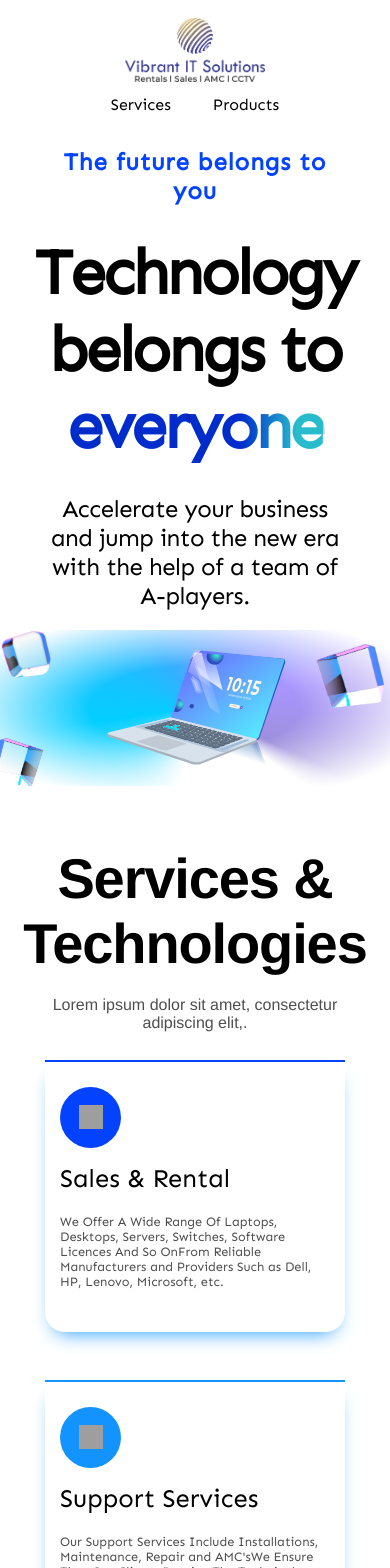
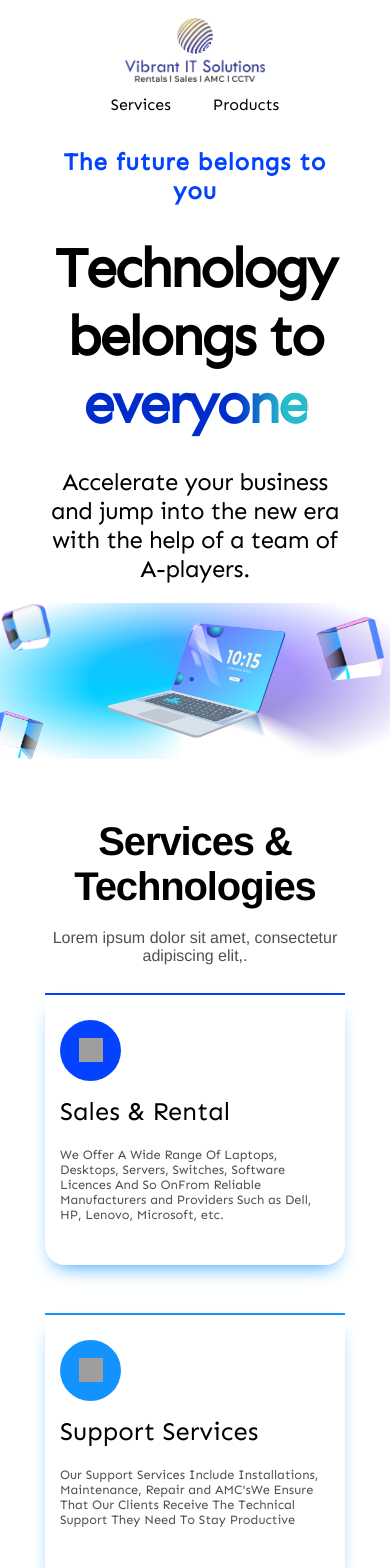
Before and after one commit to raptor1769/vibrant-solutions, a React (Create React App) app: page /vibrant-solutions/ in a window 390 px wide. Shown: the top 1568 px of the page. Built offline with nearby package versions, Linux system fonts and the light colour scheme; grey boxes are pictures that could not be loaded.

Commit message:
Fixed router and styles

```diff
--- a/src/App.css
+++ b/src/App.css
@@ -9,3 +9,12 @@
 .divider {
     border-left: 2px solid rgb(195, 195, 195);
 }
+
+@media screen and (max-width: 700px) {
+    .title-2 {
+        font-size: 3.5rem !important;
+    }
+    .service-header__title, .products__title {
+        font-size: 2.5rem !important;
+    }
+}
--- a/src/App.js
+++ b/src/App.js
@@ -1,13 +1,10 @@
-// App.js
 import { useRef } from "react";
 import "./App.css";
 import Footer from "./components/Footer/Footer";
 import Header from "./components/Header/Header";
-import Preview from "./components/Preview/Preview";
-import Products from "./components/Products/Products";
-import ServiceAndTech from "./components/ServicesAndTechs/ServiceAndTech";
-import { BrowserRouter as Router, Route, Routes } from 'react-router-dom';
+import { BrowserRouter as Router, Route, Routes, Navigate } from 'react-router-dom';
 import ProjectDescription from "./components/ProductDescription/ProjectDescription";
+import Home from "./pages/Home";
 
 const App = () => {
   const servicesRef = useRef(null);
@@ -16,16 +13,13 @@ const App = () => {
   const ProjectDescriptionRef = useRef(null);
   return (
     <div className="App">
-      <Router>
-        <Header servicesRef={servicesRef} productsRef={productsRef} />
-        <Preview ref={headerRef}/>
-        <ServiceAndTech ref={servicesRef} />
+      <Header servicesRef={servicesRef} productsRef={productsRef} />
+      <Router basename="/vibrant-solutions">
         <Routes>
-          <Route path="/" element={<Products ref={productsRef} ProjectDescriptionRef={ProjectDescriptionRef}/>} />
+          <Route path="/"  element={<Home />} />
           <Route path="/products/:productId" element={<ProjectDescription ref={ProjectDescriptionRef}/>} />
-          <Route path="/vibrant-solutions" element={<Products ref={productsRef} ProjectDescriptionRef={ProjectDescriptionRef}/>} />
+          <Route path="*" element={<Navigate to="/" />} />
         </Routes>
-
         <Footer servicesRef={servicesRef} productsRef={productsRef}  headerRef={headerRef}/>
       </Router>
     </div>
--- a/src/components/Footer/Footer.css
+++ b/src/components/Footer/Footer.css
@@ -8,9 +8,10 @@
 
 .ain-footer-location {
   display: flex;
+  flex-wrap: wrap;
   justify-content: space-between;
   align-items: center;
-  width: 70%;
+  width: 80%;
   margin: auto;
   gap: 20px;
 }
@@ -21,6 +22,8 @@
 
 .ain-footer-location__map .map_frame {
   width: 100%;
+  min-width: 350px;
+  min-height: 250px;
   height: 100%;
   border-radius: 20px;
 }
@@ -83,3 +86,9 @@
 .ain-footer-links-redirects  .nav-item{
   height: fit-content;
 }
+
+@media screen and (max-width: 700px) {
+  .ain-footer-location {
+    justify-content: center;
+  }
+}
--- a/src/components/ProductDescription/ProjectDescription.js
+++ b/src/components/ProductDescription/ProjectDescription.js
@@ -1,17 +1,16 @@
-import { useParams } from "react-router-dom";
+import { Navigate, useParams } from "react-router-dom";
 import productsDesciption from "../../assets/staticData/productDetails.json";
-import "./ProjectDescription.css" ;
+import "./ProjectDescription.css";
 import { forwardRef } from "react";
 import CardDetail from "../common/CardDetail/CardDetail";
-// Define the products array outside of the component
 
-const ProjectDescription = forwardRef((props, ref) => {
+const ProjectDescription = forwardRef(() => {
 	const { productId } = useParams();
-  // Find the product with the matching ID
 	const product = productsDesciption.find(
 		(product) => product.id === parseInt(productId, 10)
 	);
-  return (
+
+	return product ? (
 		<CardDetail
 			title={product.name}
 			description={product.description}
@@ -22,7 +21,8 @@ const ProjectDescription = forwardRef((props, ref) => {
 			color={""}
 			Future={product.Future}
 		/>
-
+	) : (
+		<Navigate to="/" />
 	);
 });
 
--- a/src/components/Products/Products.css
+++ b/src/components/Products/Products.css
@@ -9,11 +9,11 @@
 
 .products__container {
   display: flex;
-  justify-content: space-between;
+  justify-content: space-around;
   align-items: center;
   flex-shrink: 0;
   width: 80%;
-  column-gap: 16px;
+  column-gap: 64px;
   row-gap: 20px;
   flex-wrap: wrap;
   margin: 28px auto 70px;
@@ -31,3 +31,10 @@
   text-decoration: none;
   color: black;
 }
+
+@media screen and (max-width: 700px) {
+  .products__container {
+    justify-content: center;
+    width: 100%;
+  }
+}
--- a/src/components/Products/Products.js
+++ b/src/components/Products/Products.js
@@ -3,7 +3,6 @@ import products from "../../assets/staticData/products.json";
 import Card from "../common/Card/Card";
 import { forwardRef } from "react";
 import { Link } from "react-router-dom";
-import ScrollTo from "../common/ScrollTo/ScrollTo";
 
 const Products = forwardRef((props, ref) => {
   return (
--- /dev/null
+++ b/src/pages/Home.js
@@ -0,0 +1,21 @@
+import { useRef } from "react";
+import Preview from "../components/Preview/Preview";
+import ServiceAndTech from "../components/ServicesAndTechs/ServiceAndTech";
+import Products from "../components/Products/Products";
+
+const Home = () => {
+  const servicesRef = useRef(null);
+  const productsRef = useRef(null);
+  const headerRef = useRef(null);
+  const ProjectDescriptionRef = useRef(null);
+
+	return (
+		<>
+			<Preview ref={headerRef} />
+			<ServiceAndTech ref={servicesRef} />
+      <Products ref={productsRef} ProjectDescriptionRef={ProjectDescriptionRef}/>
+		</>
+	);
+};
+
+export default Home;
```
Lines whose indentation alone changed are shown as unchanged.
